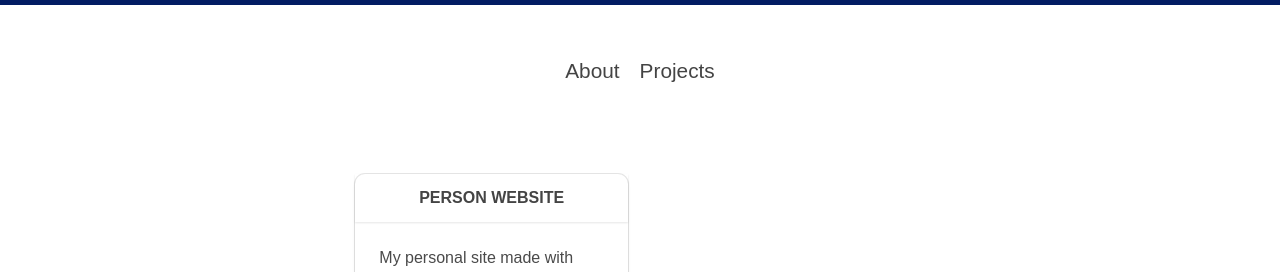
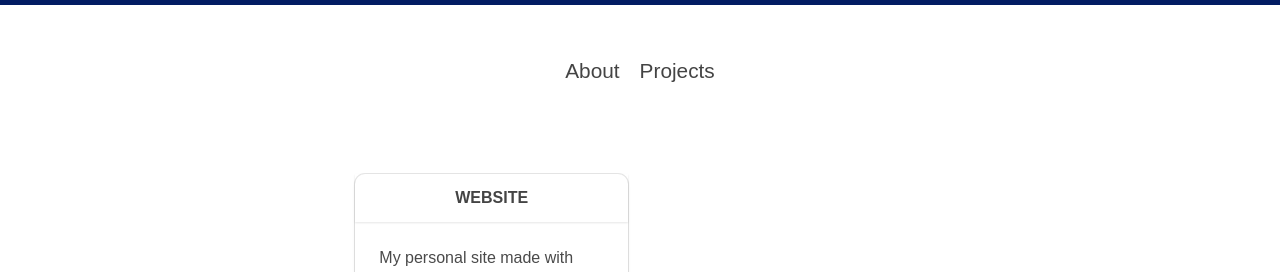
Before and after one commit to henriquenasc/henriquenasc, a React (Create React App) app: page /projects in a window 1280 px wide. Shown: the top 272 px of the page. Built offline with nearby package versions, Linux system fonts and the light colour scheme.

Commit message:
update cards projects

```diff
--- a/src/components/Projects.js
+++ b/src/components/Projects.js
@@ -4,7 +4,7 @@ import Project from "./Project";
 function Projects() {
   const projects = [
     {
-      name: "Person website",
+      name: "Website",
       description:
         "My personal site made with reactjs and hosted on github with gh-pages.",
       demo: "https://henriquenasc.github.io/henriquenasc/",
```
